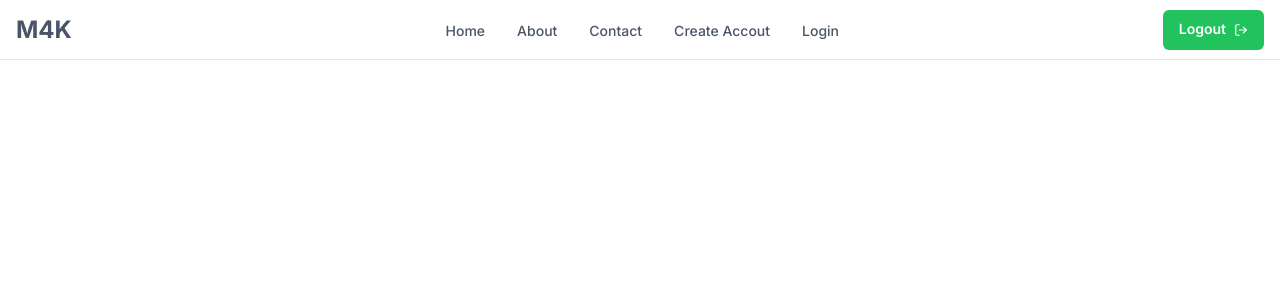
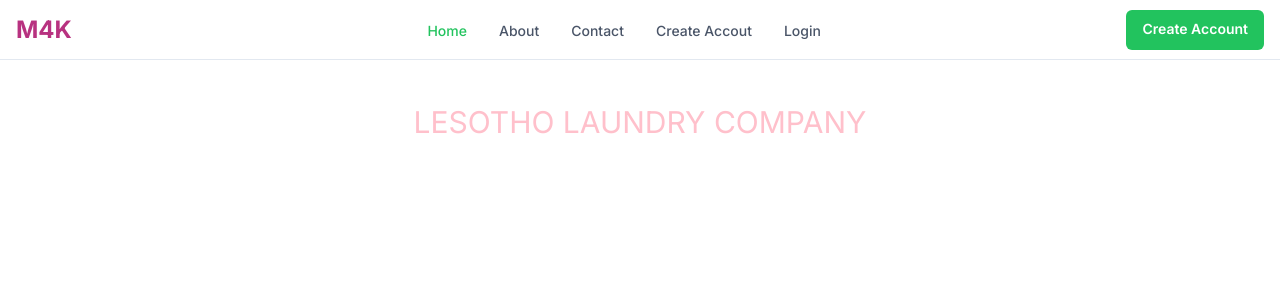
Before and after one commit to Coffee58511867/todo-app-nextjs, a Next.js app: page / in a window 1280 px wide. Shown: the top 300 px of the page. Built offline with nearby package versions, Linux system fonts and the light colour scheme.

Commit message:
Created customer pages

```diff
--- a/app/components/NavBar/HomeNav.tsx
+++ b/app/components/NavBar/HomeNav.tsx
@@ -47,7 +47,7 @@ export default function Navigation() {
         {/* Logo for Deskop devices */}
         <Show above="sm">
           {/* <Avatar name="Lebelo" src={Logo.src} /> */}
-          <Text fontSize={"2xl"} fontWeight={"bold"}>
+          <Text fontSize={"2xl"} fontWeight={"bold"} color={"pink.600"}>
             M4K
           </Text>
         </Show>
@@ -55,7 +55,7 @@ export default function Navigation() {
           {/* // Logo for Small Devices below */}
           <Show below="sm">
             {/* <Avatar name="Lebelo" src={Logo.src} /> */}
-            <Text>M4K</Text>
+            <Text color={"pink.600"}>M4K</Text>
           </Show>
 
           <Flex display={{ base: "none", md: "flex" }} ml={50}>
@@ -73,17 +73,15 @@ export default function Navigation() {
             as={"a"}
             display={{ base: "none", md: "inline-flex" }}
             fontSize={"sm"}
-            href="/"
+            href="/register"
             fontWeight={600}
-            onClick={() => handleLogout()}
             colorScheme="whatsapp"
             color={"white"}
-            rightIcon={<FiLogOut />}
             _hover={{
               bg: "green.300",
             }}
           >
-            Logout
+            Create Account
           </Button>
         </Stack>
         <Flex
@@ -223,16 +221,16 @@ interface NavItem {
 const NAV_ITEMS: Array<NavItem> = [
   {
     label: "Home",
-    href: "/customer",
+    href: "/",
   },
   {
     label: "About",
-    href: "/customer/about",
+    href: "/about",
   },
 
   {
     label: "Contact",
-    href: "/customer/contact",
+    href: "/contact",
   },
   {
     label: "Create Accout",
--- a/app/page.tsx
+++ b/app/page.tsx
@@ -215,16 +215,23 @@
 //   );
 // }
 
+"use client";
 
-"use client"
+import { Text } from "@chakra-ui/react";
+import Navigation from "./components/NavBar/HomeNav";
 
-import Navigation from "./components/NavBar/HomeNav"
-
-
-export default function Home(){
-  return(
+export default function Home() {
+  return (
     <>
       <Navigation />
+      <Text
+        textAlign={"center"}
+        fontSize={{ md: "md", lg: "3xl" }}
+        color={"pink"}
+        padding={10}
+      >
+        LESOTHO LAUNDRY COMPANY
+      </Text>
     </>
-  )
+  );
 }
```
